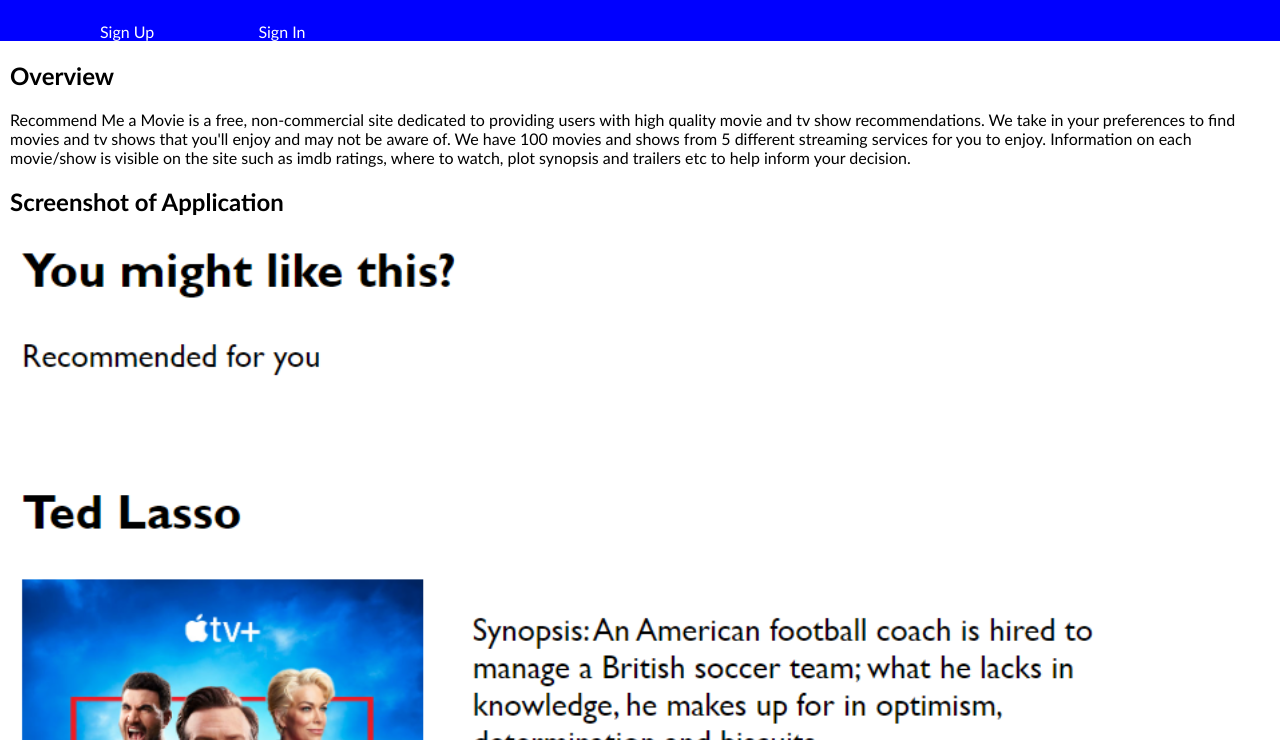
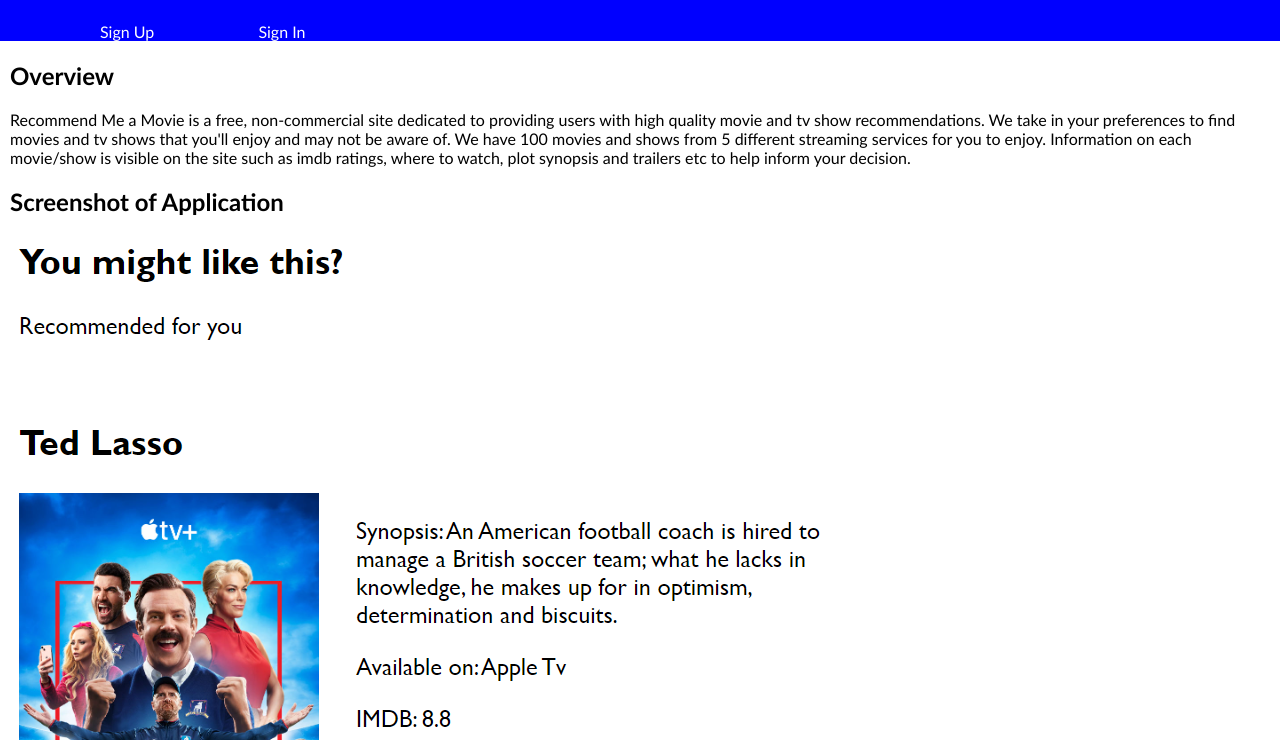
Before and after one commit to GreyShadow46/Recommend-Me-a-Movie, a plain HTML site: page index.html in a window 1280 px wide. Shown: the part 60-800 px from the top of the page. Drawn offline with Linux system fonts and the light colour scheme.

Commit message:
Image Testing

```diff
--- a/public/styles.css
+++ b/public/styles.css
@@ -5,7 +5,9 @@
 }
 
 img {
-  width: 100%;
+  max-width:100%;
+  max-height:100%;
+  width: auto;
   height: auto;
 }
 
```
